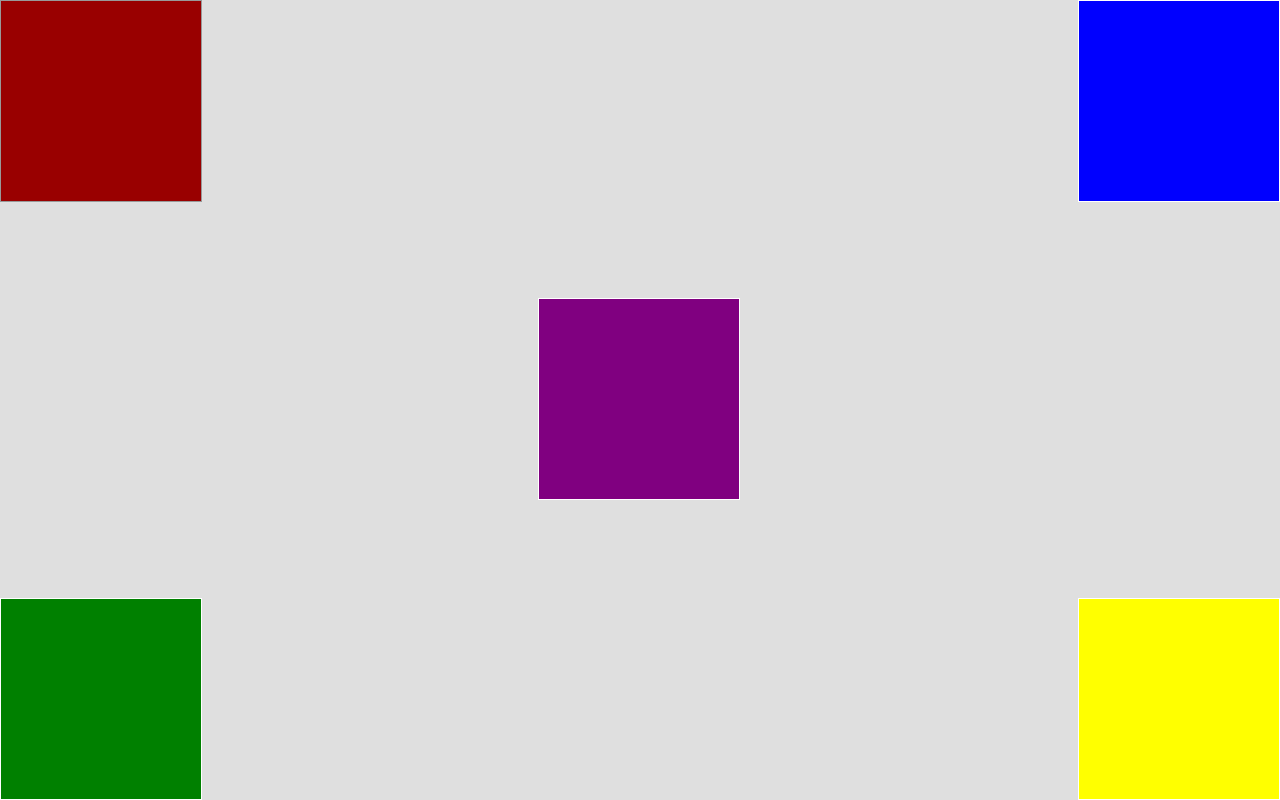
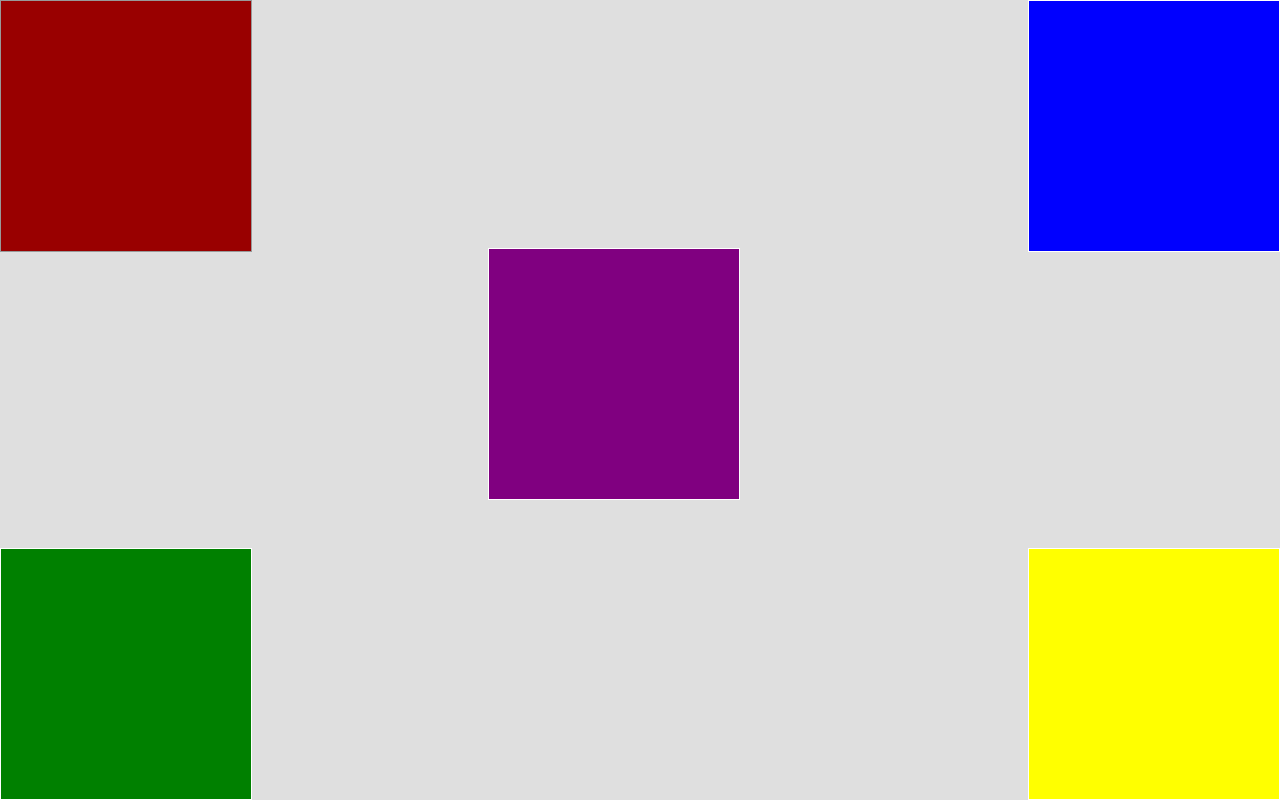
Before and after one commit to weilemann/rm-quadrados, a plain HTML site: page index.html in a window 1280 px wide. Drawn offline with Linux system fonts and the light colour scheme.

Commit message:
Alterado tamanho das caixas

```diff
--- a/styles.css
+++ b/styles.css
@@ -14,8 +14,8 @@ body {
 
 .box {
     border: 1px solid #fff;
-    height: 200px; /* Altura */
-    width: 200px; /* Largura */
+    height: 250px; /* Altura */
+    width: 250px; /* Largura */
     transition: filter 0.4s;
     cursor: pointer;
 }
```
